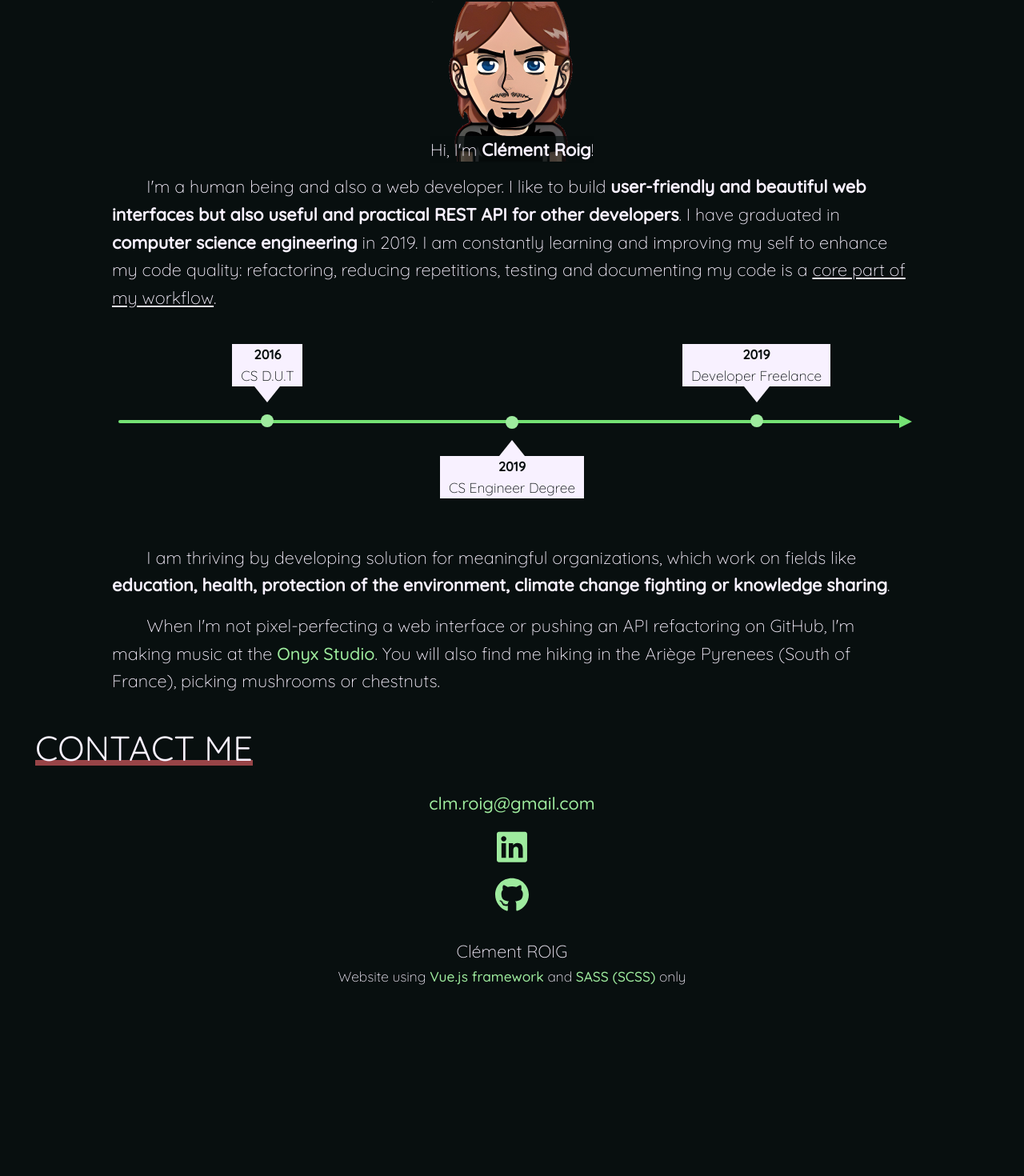
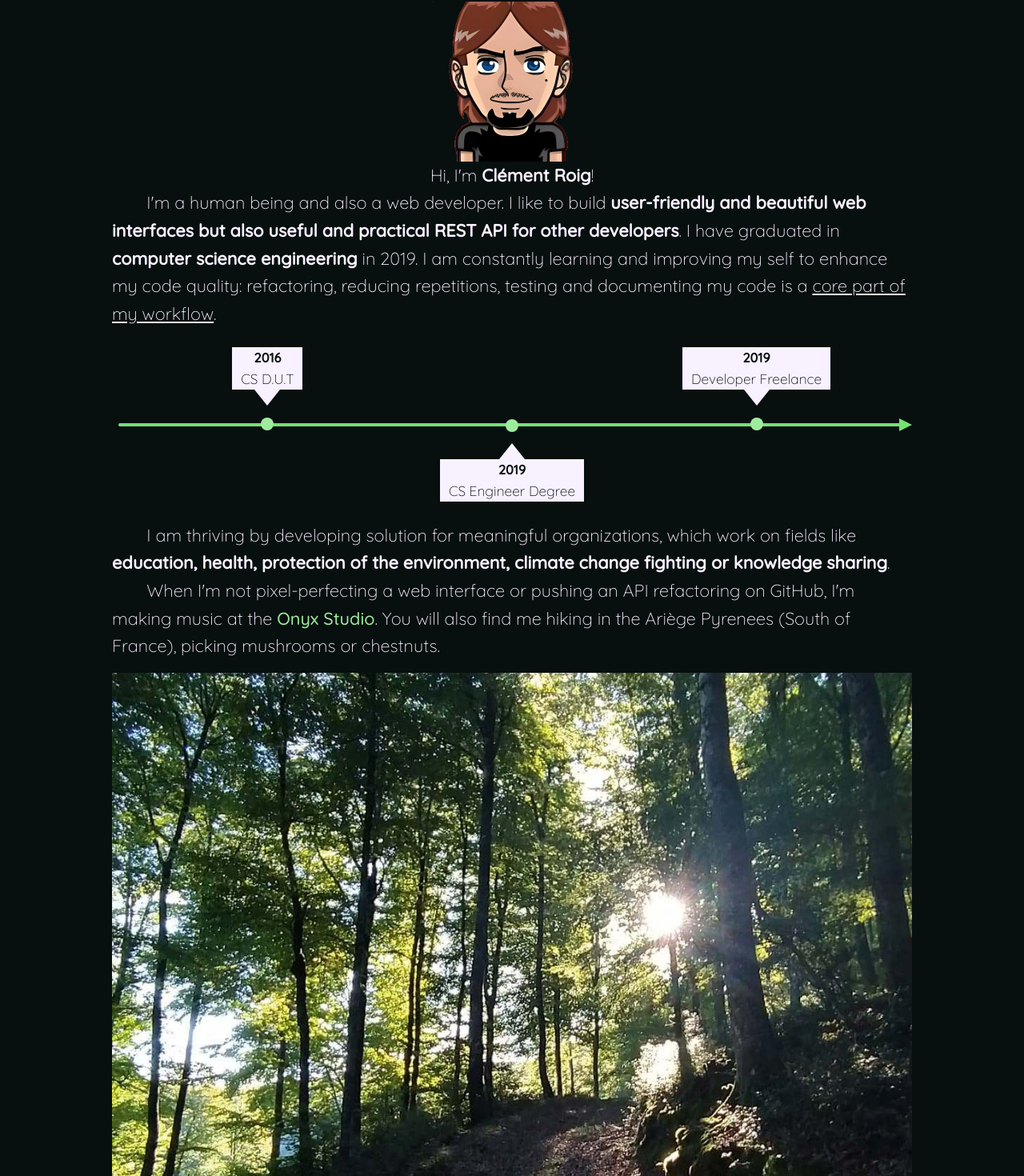
Before and after one commit to Clm-Roig/clm-roig.github.io, a Vue app: page / in a window 1280 px wide. Shown: the part 2911-4381 px from the top of the page at 80% size. Before the commit the page ends 4161 px from the top, so only its background shows below. Built offline with nearby package versions, Linux system fonts and the light colour scheme; a web font is replaced by a local one.

Commit message:
tweak about section

```diff
--- a/src/components/Timeline/TimelineComponent.vue
+++ b/src/components/Timeline/TimelineComponent.vue
@@ -31,7 +31,7 @@
 .timeline {
   display: flex;
   margin: 0 auto;
-  padding: 32px 1rem;
+  padding: 16px 1rem;
   position: relative;
   max-width: 1000px;
   /* Right arrow */
--- a/src/views/AboutView.vue
+++ b/src/views/AboutView.vue
@@ -43,6 +43,7 @@ import TimelineComponent from "../components/Timeline/TimelineComponent.vue";
       >. You will also find me hiking in the Ariège Pyrenees (South of France),
       picking mushrooms or chestnuts.
     </p>
+    <img class="forest-picture" src="/src/assets/images/forest.jpg" />
   </div>
 </template>
 
@@ -57,9 +58,6 @@ import TimelineComponent from "../components/Timeline/TimelineComponent.vue";
   }
 
   &__caption {
-    background-color: transparentize($black, 0.3);
-    bottom: 32px;
-    margin-bottom: -20px; /* remove empty space remaining after moving the block */
     position: relative;
   }
 }
@@ -69,10 +67,17 @@ import TimelineComponent from "../components/Timeline/TimelineComponent.vue";
   max-width: 1000px;
   &__text {
     text-indent: 2rem;
-    margin-top: 16px;
   }
   &__text:first-child {
     margin-top: 0;
   }
 }
+
+.forest-picture {
+  display: block;
+  height: auto;
+  margin: auto;
+  margin-top: 16px;
+  width: 100%;
+}
 </style>
```
Also changed, not shown: src/assets/images/forest.jpg (added).
